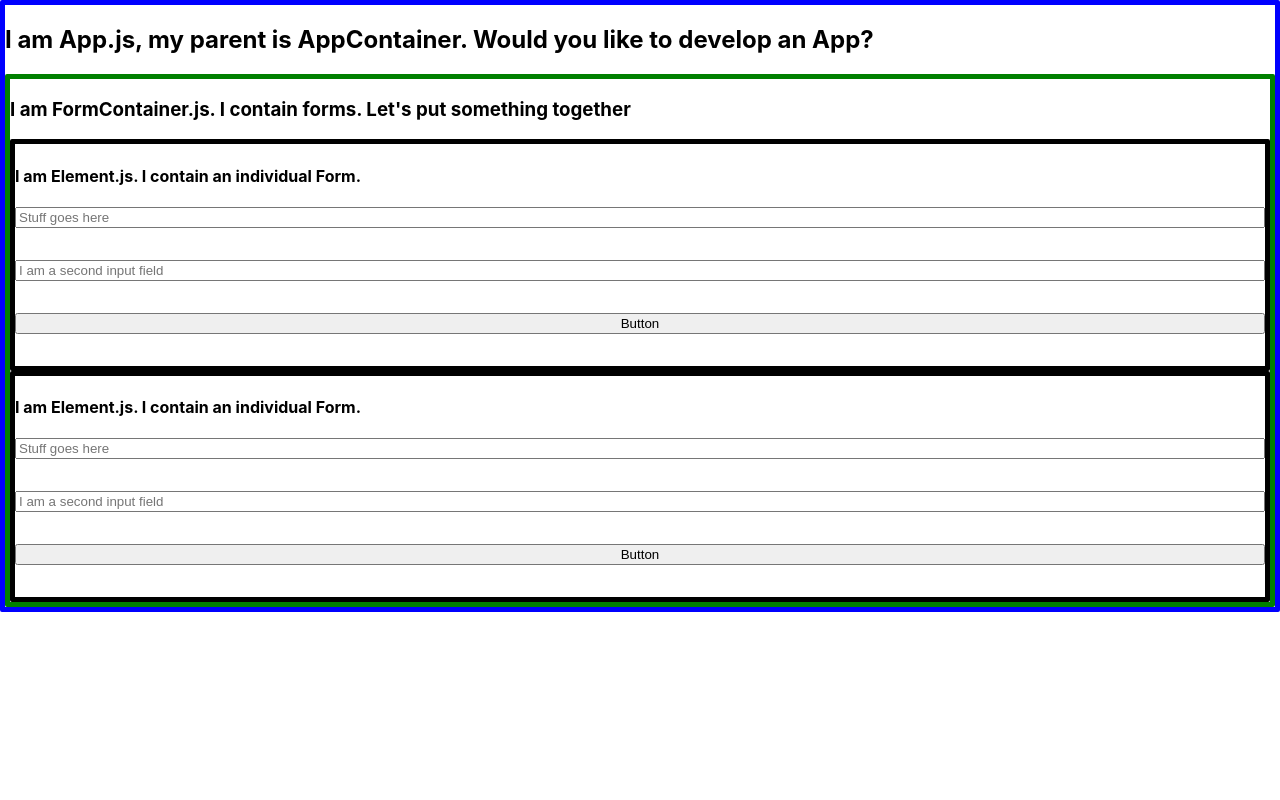
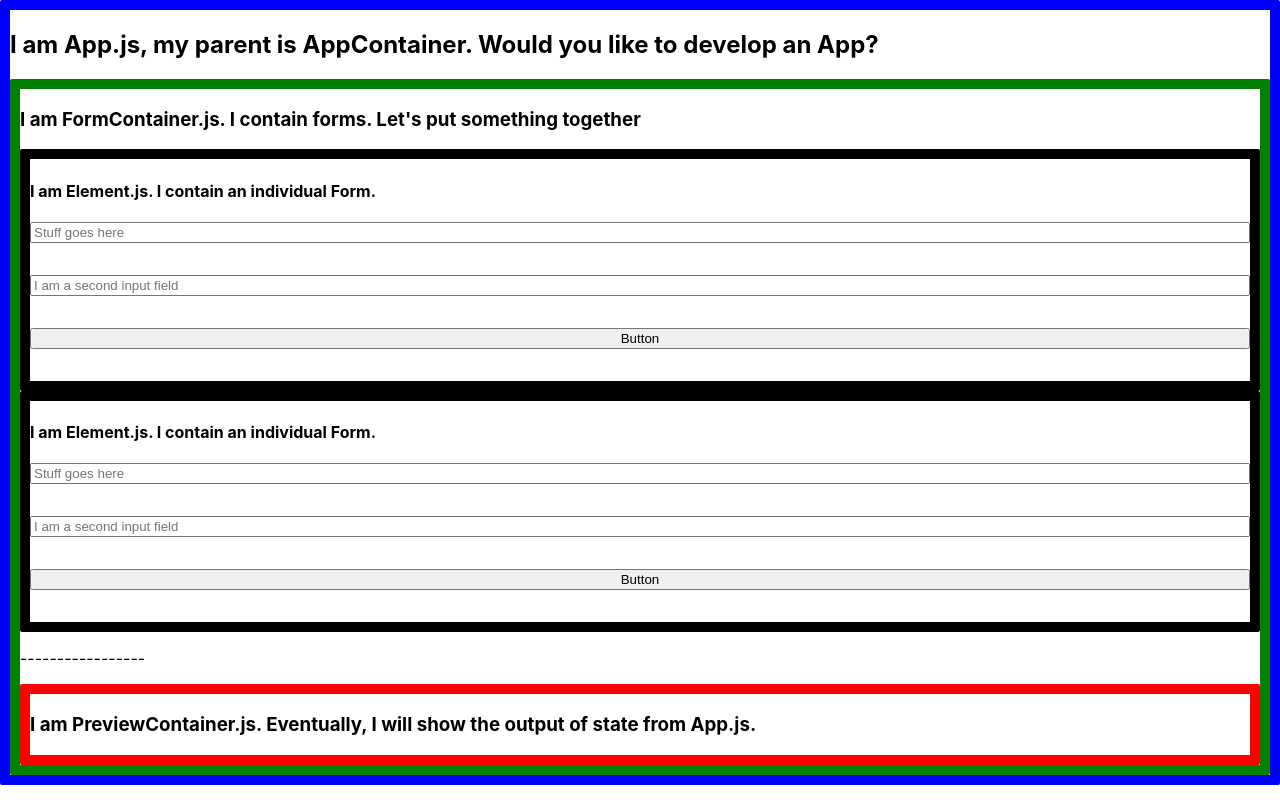
Before and after one commit to dianaroemer/cv-application-project, a React (Create React App) app: page / in a window 1280 px wide. Built offline with nearby package versions, Linux system fonts and the light colour scheme.

Commit message:
Initial commit

```diff
--- a/src/App.js
+++ b/src/App.js
@@ -15,7 +15,7 @@ class App extends Component {
 
   render() {
     return (
-      <div className="AppContainer" style={{borderStyle: 'solid', borderRadius: 2, borderColor: 'blue', borderWidth: 5}}>
+      <div className="AppContainer" style={{borderStyle: 'solid', borderRadius: 2, borderColor: 'blue', borderWidth: 10}}>
         <h2>I am App.js, my parent is AppContainer. Would you like to develop an App?</h2>
         <FormContainer/>
       </div>
--- a/src/Components/FormContainer.js
+++ b/src/Components/FormContainer.js
@@ -1,5 +1,6 @@
 import React, { Component } from 'react'
 import FormElement from './FormElement';
+import PreviewContainer from './PreviewContainer';
 
 class FormContainer extends Component {
     constructor(props) {
@@ -9,10 +10,12 @@ class FormContainer extends Component {
     render() {
 
         return (
-            <div className='FormContainer' style={{borderStyle: 'solid', borderRadius: 2, borderColor: 'green', borderWidth: 5}}>
+            <div className='FormContainer' style={{borderStyle: 'solid', borderRadius: 2, borderColor: 'green', borderWidth: 10}}>
                 <h3>I am FormContainer.js. I contain forms. Let's put something together</h3>
                 <FormElement/>
                 <FormElement/>
+                <p>-----------------</p>
+                <PreviewContainer />
             </div>
         )
     }
--- a/src/Components/FormElement.js
+++ b/src/Components/FormElement.js
@@ -9,7 +9,7 @@ class FormElement extends Component {
     render() {
 
         return (
-            <form className='formElement' style={{borderStyle: 'solid', borderRadius: 2, borderWidth: 5}}>
+            <form className='formElement' style={{borderStyle: 'solid', borderRadius: 2, borderWidth: 10}}>
                 <h4>I am Element.js. I contain an individual Form. </h4>
                 <input className="inputField" type="text" placeholder='Stuff goes here'></input>
                 <p></p>
--- /dev/null
+++ b/src/Components/PreviewContainer.js
@@ -0,0 +1,22 @@
+import React, { Component } from 'react'
+
+class PreviewContainer extends Component {
+    constructor(props){
+        super(props);
+    }
+
+    render() {
+
+        return (
+
+            <div className='previewContainer' style={{borderStyle: 'solid', borderRadius: 2, borderWidth: 10, borderColor: 'red'}}>
+
+                <h3>I am PreviewContainer.js. Eventually, I will show the output of state from App.js.</h3>
+
+            </div>
+
+        )
+    }
+}
+
+export default PreviewContainer;
```
